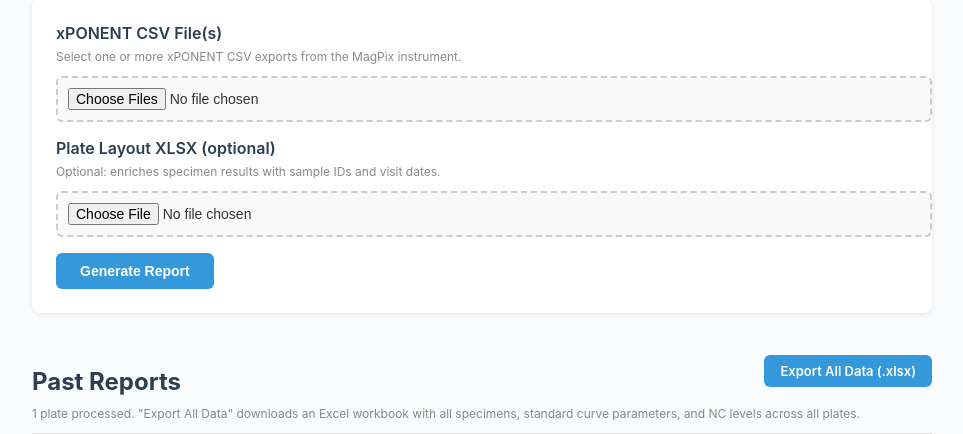
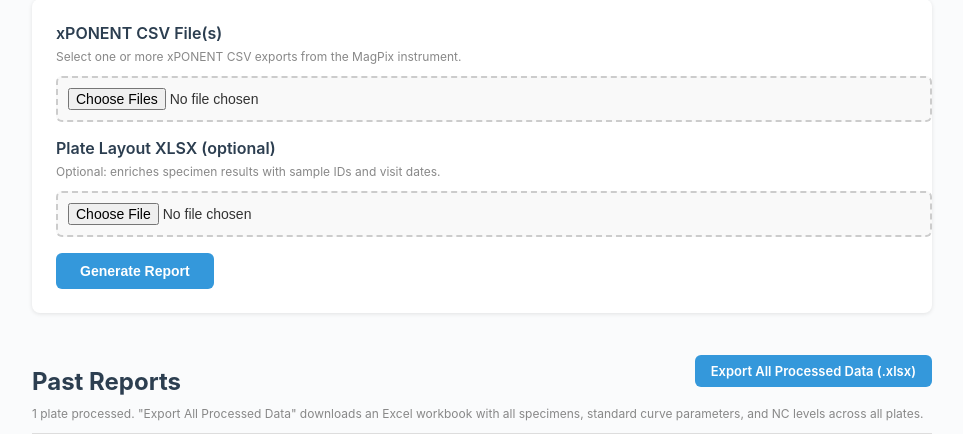
Before and after one commit to GenevaIDD/mpox-luminex-qc, a Flask app: template templates/web/index.html in a window 1280 px wide. Shown: the part 113-547 px from the top of the page, without its empty margins (158-1121 px from the left). Run offline with Flask 3, Linux system fonts and the light colour scheme; the template is opened without the code that fills it: most values are stand-ins (such as "Sample title", 1, 10 or a date in 2020); parts of the project's set-up code (start-up, migrations or seed data) failed here and were passed over.

Commit message:
Rename export button to 'Export All Processed Data'

```diff
--- a/templates/web/index.html
+++ b/templates/web/index.html
@@ -99,12 +99,12 @@
 <div style="display: flex; justify-content: space-between; align-items: center;">
   <h2 style="margin-bottom: 10px;">Past Reports</h2>
   <a href="/export/all" class="btn btn-primary" style="font-size: 13px; padding: 8px 16px;">
-    Export All Data (.xlsx)
+    Export All Processed Data (.xlsx)
   </a>
 </div>
 <p style="font-size: 12px; color: #888; margin-top: 0;">
   {{ reports | length }} plate{{ 's' if reports | length != 1 }} processed.
-  "Export All Data" downloads an Excel workbook with all specimens, standard curve parameters, and NC levels across all plates.
+  "Export All Processed Data" downloads an Excel workbook with all specimens, standard curve parameters, and NC levels across all plates.
 </p>
 <table>
   <thead>
```
